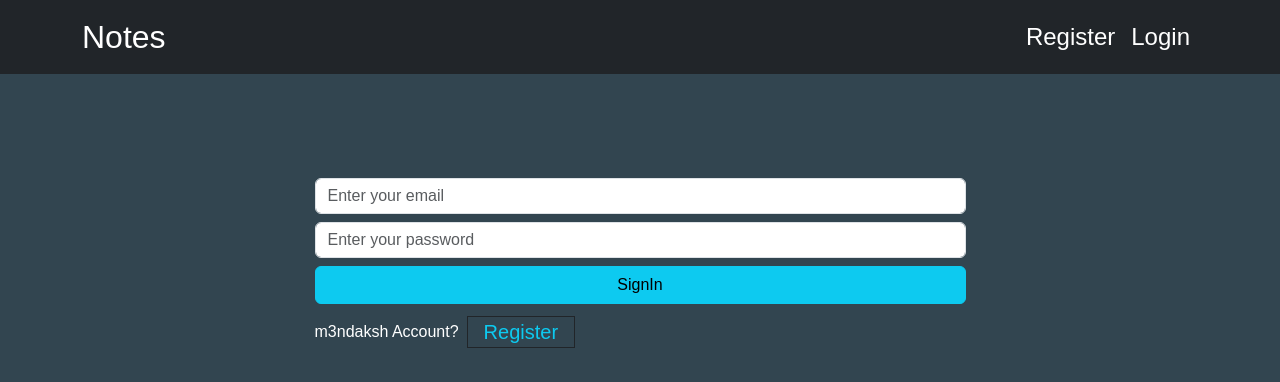
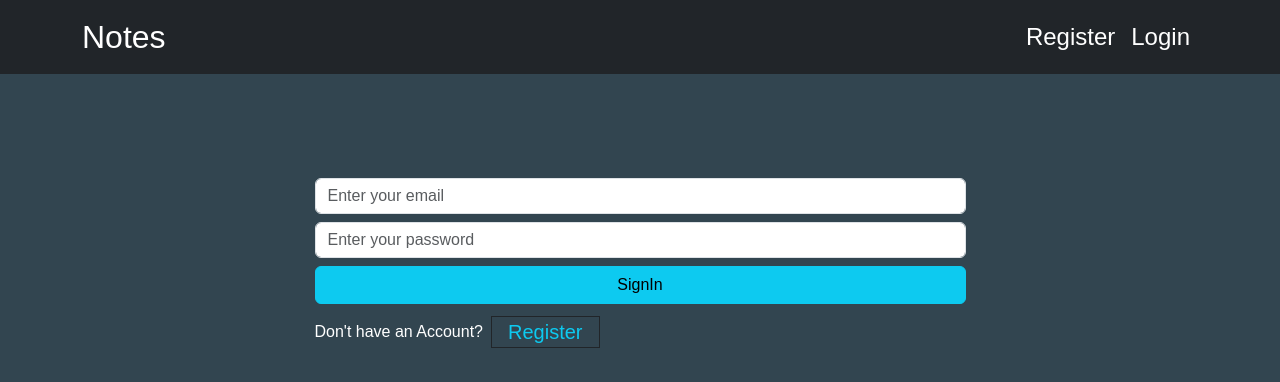
Before and after one commit to OmarElkeshen38/Notes, a React (Create React App) app: page /login in a window 1280 px wide. Shown: the top 382 px of the page. Built offline with nearby package versions, Linux system fonts and the light colour scheme.

Commit message:
9 commit

```diff
--- a/src/Components/Login.jsx
+++ b/src/Components/Login.jsx
@@ -49,7 +49,7 @@ function Login(props) {
                     </div>
                     <button type="submit" className={'btn btn-info w-100'}>{loading ? <i className="fa-solid fa-spinner fa-spin"></i> : 'SignIn'}</button>
                     <div className="d-flex align-items-center my-2">
-                        <p className='text-white my-2'>m3ndaksh Account? </p>
+                        <p className='text-white my-2'>Don't have an Account?</p>
                           <a onClick={() => registerNavigate('/register')} className='btnlog text-info mx-2 fs-5 border border-dark px-3'>Register</a>
                     </div>
                     {error && <div className="alert alert-danger mt-2">
```
